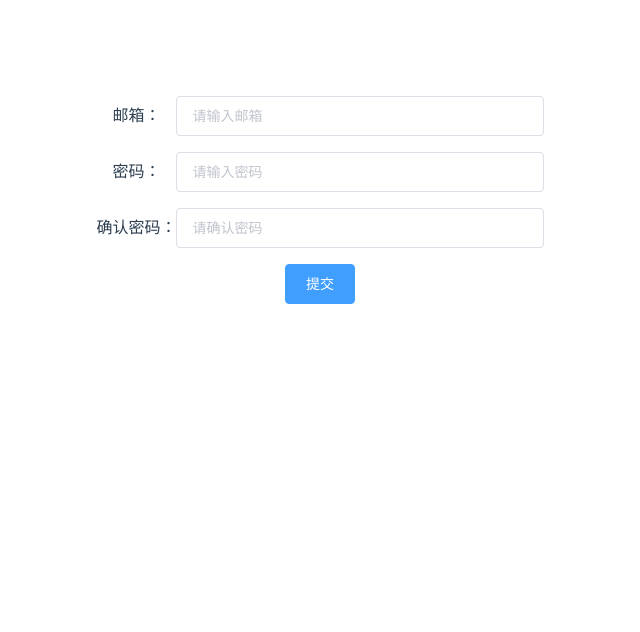
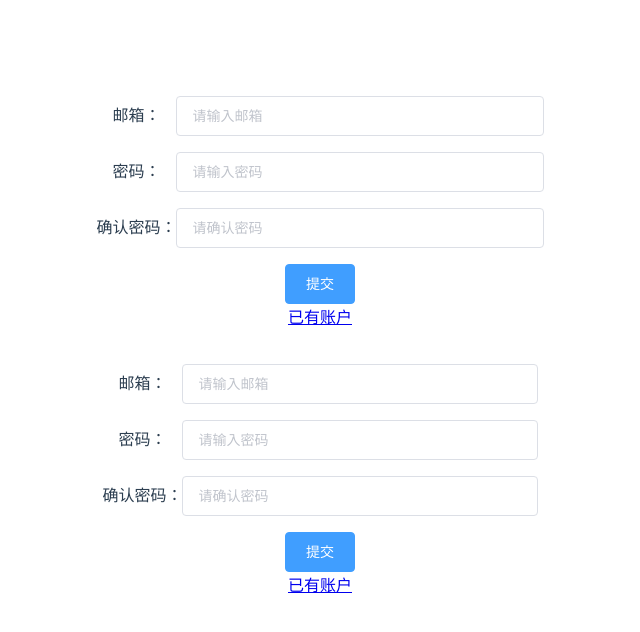
Before and after one commit to xxq0411/love-card, a Vue app: page /#/ in a window 1280 px wide. Shown: the top 632 px of the page, without its empty margins (320-960 px from the left). Built offline with nearby package versions, Linux system fonts and the light colour scheme.

Commit message:
增加后端接口，增加注册页面，以及router
增加后端接口，增加注册页面，以及router

```diff
--- a/src/App.vue
+++ b/src/App.vue
@@ -6,10 +6,12 @@
 
 <script>
 import Register from '@/components/Register'
+import Login from '@/components/Login'
 
 export default {
   components: {
-    Register
+    Register,
+    Login
   },
   name: 'App'
 }
--- /dev/null
+++ b/src/components/Login.Vue
@@ -0,0 +1,23 @@
+<template>
+  <div class="login">
+    <p>
+      <span>邮箱：</span>
+      <el-input v-model="email" placeholder="请输入注册邮箱"></el-input>
+    </p>
+    <p>
+      <span>密码：</span>
+      <el-input type="password" v-model="password" placeholder="请输入密码"></el-input>
+    </p>
+  </div>
+</template>
+<script>
+export default {
+  name: 'login',
+  data () {
+    return {
+      email: '',
+      password: ''
+    }
+  }
+}
+</script>
--- a/src/components/Register.vue
+++ b/src/components/Register.vue
@@ -6,13 +6,18 @@
     </p>
     <p>
       <span>密码：</span>
-      <el-input type="password" v-model="password1" placeholder="请输入密码"></el-input>
+      <el-input type="password" v-model="password" placeholder="请输入密码"></el-input>
     </p>
     <p>
       <span>确认密码：</span>
       <el-input type="password" v-model="password2" placeholder="请确认密码"></el-input>
     </p>
-    <el-button type="primary" @click = "submit();registe()">提交</el-button>
+    <el-button type="primary" @click = "submit">提交</el-button>
+
+    <div class="loginBtn">
+      <router-link to="/login">已有账户</router-link>
+      <router-view></router-view>
+    </div>
   </div>
 </template>
 
@@ -22,7 +27,7 @@ export default {
   data () {
     return {
       email: '',
-      password1: '',
+      password: '',
       password2: ''
     }
   },
@@ -30,22 +35,26 @@ export default {
     submit: function () {
       if (this.email === '') {
         this.$message.error('记得填写邮箱哦')
-      }
-      if (this.password1 !== this.password2) {
+      } else if (this.password !== this.password2) {
         this.$message.error('密码不一致哦')
-      } else if (this.password1.length < 6) {
+      } else if (this.password.length < 6) {
         this.$message.error('密码长度要大于等于6位数才安全')
+      } else {
+        this.registe()
       }
     },
-    registe: function () {
-      this.$http({
-        method: 'post',
-        url: 'https://www.easy-mock.com/mock/5a7f968a64632570965bcc83/api/shopList',
-        data: {
-          email: this.email,
-          password: this.password1
-        }
+    registe: function (email, password) {
+      this.$http.post('http://47.75.71.205/api/love/registry', {
+        email: this.email,
+        password: this.password
       })
+        .then(function (res) {
+          var msg = res.data.msg
+          alert(msg)
+        })
+        .catch(function (error) {
+          console.log(error)
+        })
     }
   }
 }
--- a/src/main.js
+++ b/src/main.js
@@ -10,6 +10,7 @@ import router from './router'
 Vue.prototype.$http = axios
 Vue.config.productionTip = false
 Vue.use(ElementUI)
+Vue.use(router)
 /* eslint-disable no-new */
 new Vue({
   el: '#app',
--- a/src/router/index.js
+++ b/src/router/index.js
@@ -1,6 +1,7 @@
 import Vue from 'vue'
 import Router from 'vue-router'
 import Register from '@/components/Register'
+import Login from '@/components/Login'
 
 Vue.use(Router)
 
@@ -10,6 +11,11 @@ export default new Router({
       path: '/',
       name: 'Register',
       component: Register
+    },
+    {
+      path: '/login',
+      name: 'Login',
+      component: Login
     }
   ]
 })
```
